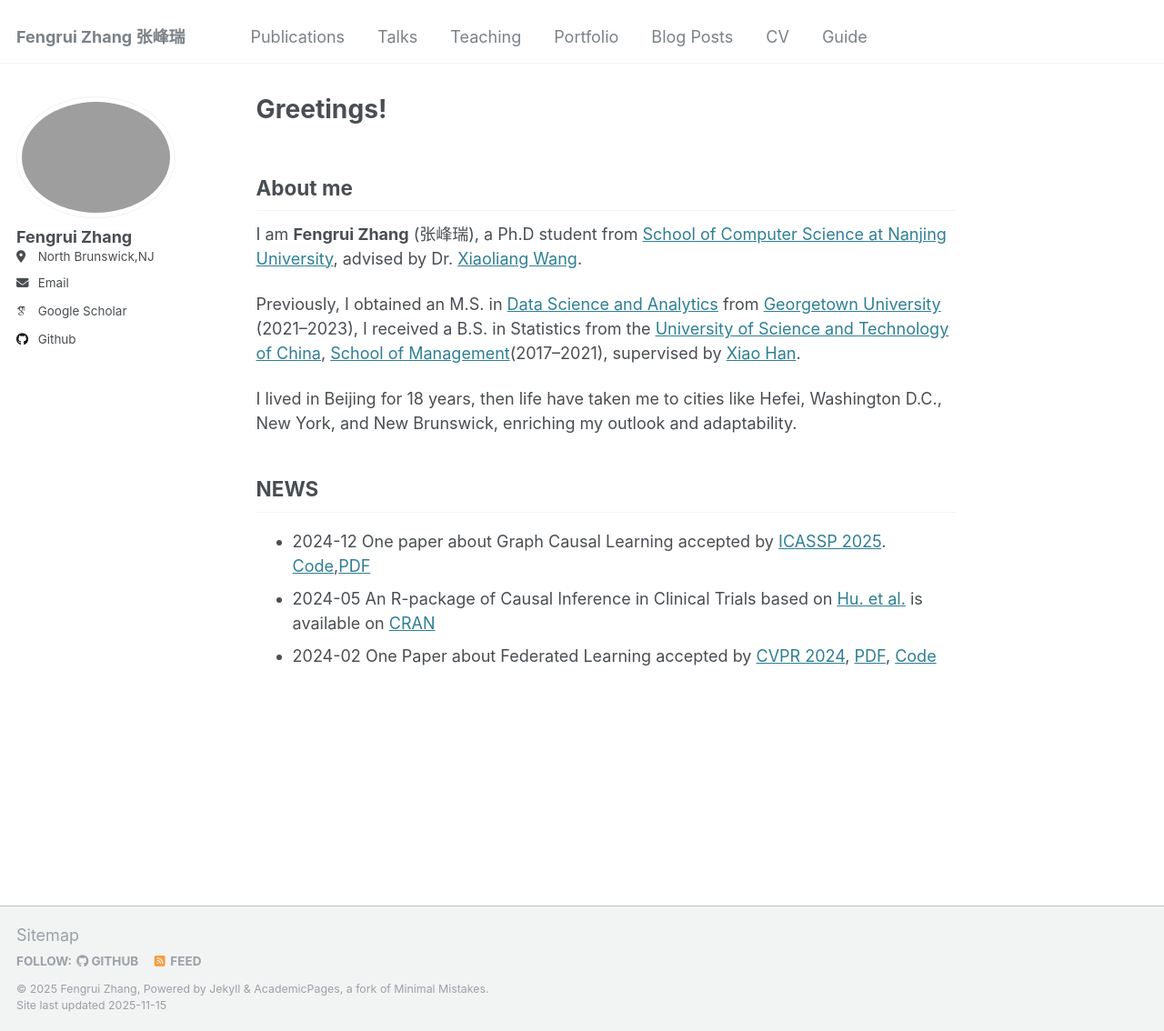
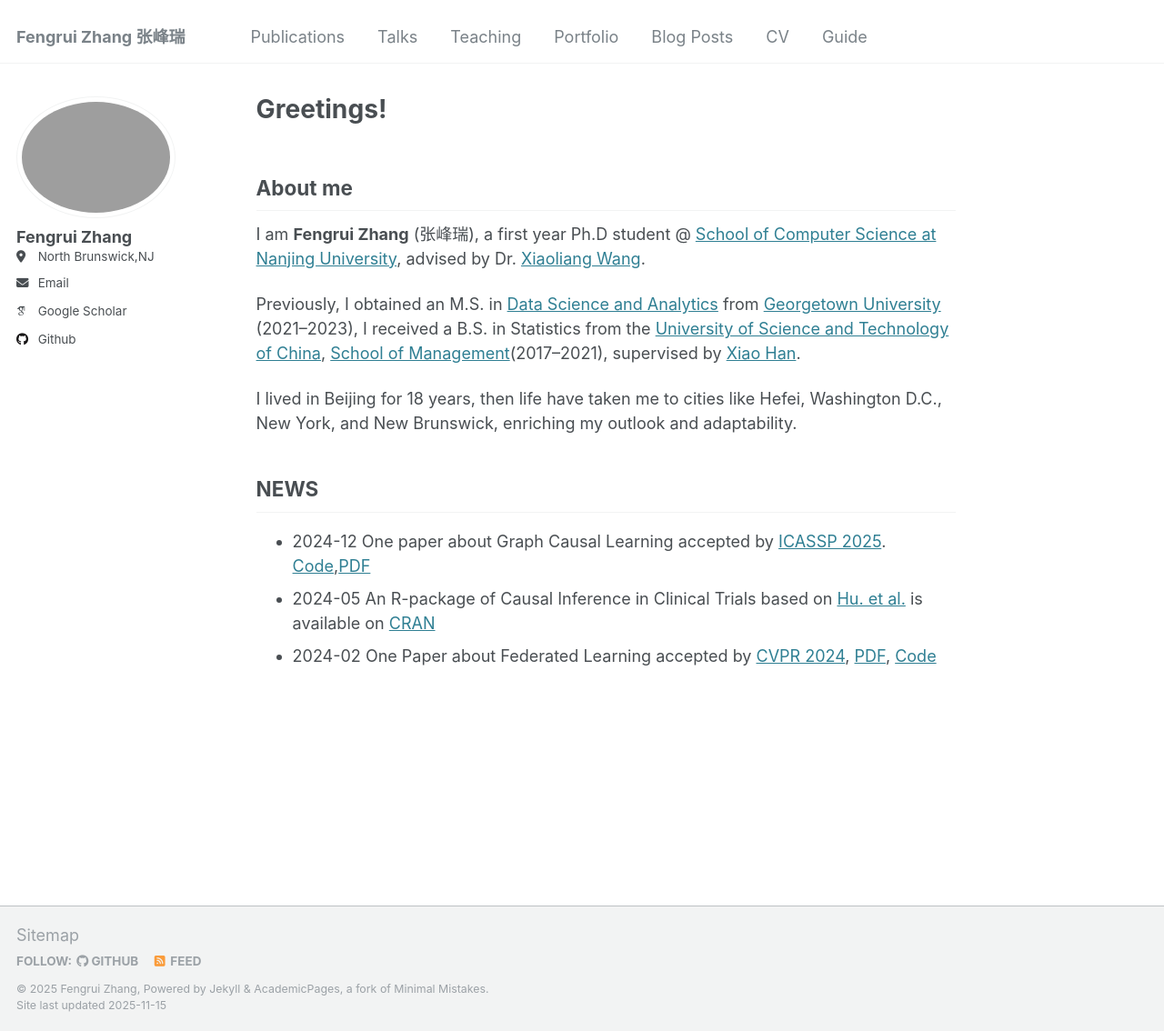
Before and after one commit to fengrui-z/fengrui-z.github.io, a Jekyll site: the page built from _pages/about.md, in a window 1280 px wide and 1134 px high. Shown: the whole window at 91% size. Built offline with Jekyll 4.4.1, drawn with Linux system fonts in a browser that asks for light colours; some web fonts are replaced.

Commit message:
Update about.md

```diff
--- a/_pages/about.md
+++ b/_pages/about.md
@@ -8,7 +8,7 @@ redirect_from:
 ---
 
 ## About me
-I am **Fengrui Zhang** (张峰瑞), a Ph.D student from [School of Computer Science at Nanjing University](https://cs.nju.edu.cn/cs_en/), advised by Dr. [Xiaoliang Wang](https://cs.nju.edu.cn/wangxiaoliang/).
+I am **Fengrui Zhang** (张峰瑞), a first year Ph.D student @ [School of Computer Science at Nanjing University](https://cs.nju.edu.cn/cs_en/), advised by Dr. [Xiaoliang Wang](https://cs.nju.edu.cn/wangxiaoliang/).
 
 Previously, I obtained an M.S. in [Data Science and Analytics](https://analytics.georgetown.edu/) from [Georgetown University](https://georgetown.edu/) (2021–2023), I received a B.S. in Statistics from the [University of Science and Technology of China](https://en.ustc.edu.cn/), [School of Management](https://en.business.ustc.edu.cn/main.htm)(2017–2021), supervised by [Xiao Han](https://bs.ustc.edu.cn/english/profile-652.html).
 
```
